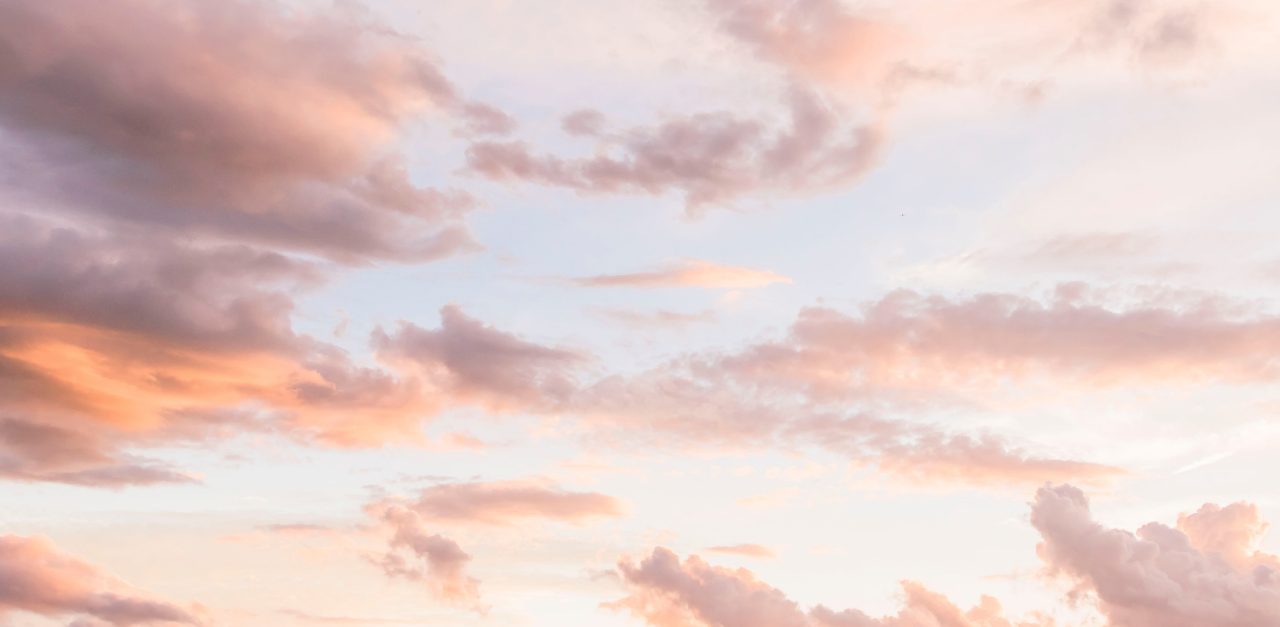
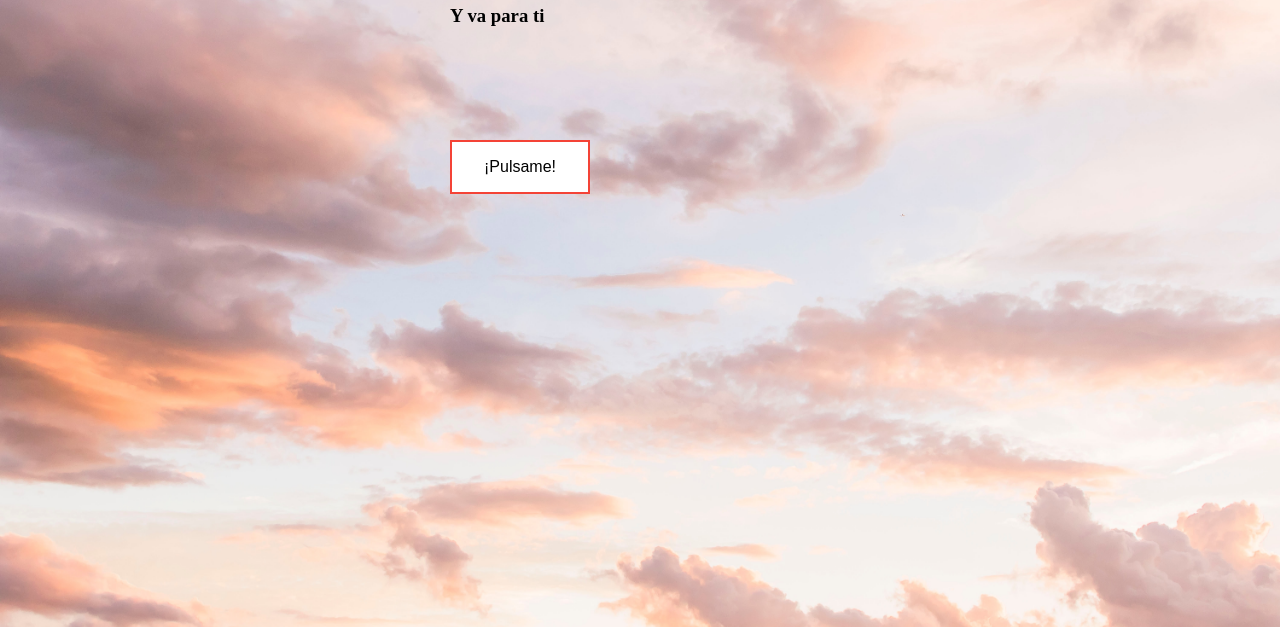
Before and after one commit to ayrtoncu/Peomas, a plain HTML site: page index.html in a window 1280 px wide. Shown: the part 173-800 px from the top of the page. Drawn offline with Linux system fonts and the light colour scheme.

Commit message:
corrigiendo errores 3

```diff
--- a/index.html
+++ b/index.html
@@ -8,6 +8,13 @@
   <title>Ale!</title>
 </head>
 <body>
-  <div>hola</div>
+  <div class="container" style="background-color: rgba(0, 0, 0, 0);">
+    <h1>Este es un peoma</h1>
+    <h1>escrito por <strong>Edgar Allan Poe</strong> </h1>
+    <h3>Y va para ti</h3>
+    <br>
+    <button id="boton" onclick="start()">¡Pulsame!</button>
+  </div>
+  <script src="script.js"></script>
 </body>
 </html>
--- a/script.js
+++ b/script.js
@@ -1,4 +1,11 @@
-let textparrafo1="Las umbrías bajo las cuales veo, en mis ensueños, los más traviesos pájaros cantores, son labios; y toda la melodía de tu voz no es hecha sino por palabras creadas por tus labios.";
+var a = new Audio("https://drive.google.com/file/d/11IPiz1JK7wr7pktngfGcjneBD_urDHcI/view?usp=sharing")
+
+function start() {
+  window.location.href="./componente/poesia.html"
+  a.play();
+}
+
+let textparrafo1 = "Las umbrías bajo las cuales veo, en mis ensueños, los más traviesos pájaros cantores, son labios; y toda la melodía de tu voz no es hecha sino por palabras creadas por tus labios.";
 let textparrafo2="De tus ojos, engastados en el santuario celeste de tu corazón, caen las miradas desoladas ahora, ¡oh Dios!, sobre mi espíritu fúnebre, como la luz de una estrella sobre un sudario."
 let textparrafo3="¡Tu corazón, tu corazón! Me despierto y suspiro y vuelvo a dormirme para ensoñar hasta el día de la verdad, que el oro,—capaz de tantas locuras,—no podrá jamás comprar."
 let writing = str => {
--- a/style.css
+++ b/style.css
@@ -7,7 +7,7 @@ body{
 .container{
   width: 380px;
   margin: auto;
-  background:rgb(186, 239, 255);
+  background-color: rgba(0, 0, 0, 0);
   padding: auto;
 }
 #paper{
@@ -59,3 +59,22 @@ div span{
     background-color: lightblue;
   }
 }
+#boton{
+  background-color: white;
+  border: 2px solid #f44336;
+  color: rgb(0, 0, 0);
+  padding: 16px 32px;
+  text-align: center;
+  text-decoration: none;
+  display: inline-block;
+  font-size: 16px;
+  margin: 20% auto;
+  -webkit-transition-duration: 0.4s; /* Safari */
+  transition-duration: 0.4s;
+  cursor: pointer;
+}
+#boton:hover {
+  background-color: #f44336;
+  color: white;
+  border-radius: 25px;
+}
```
